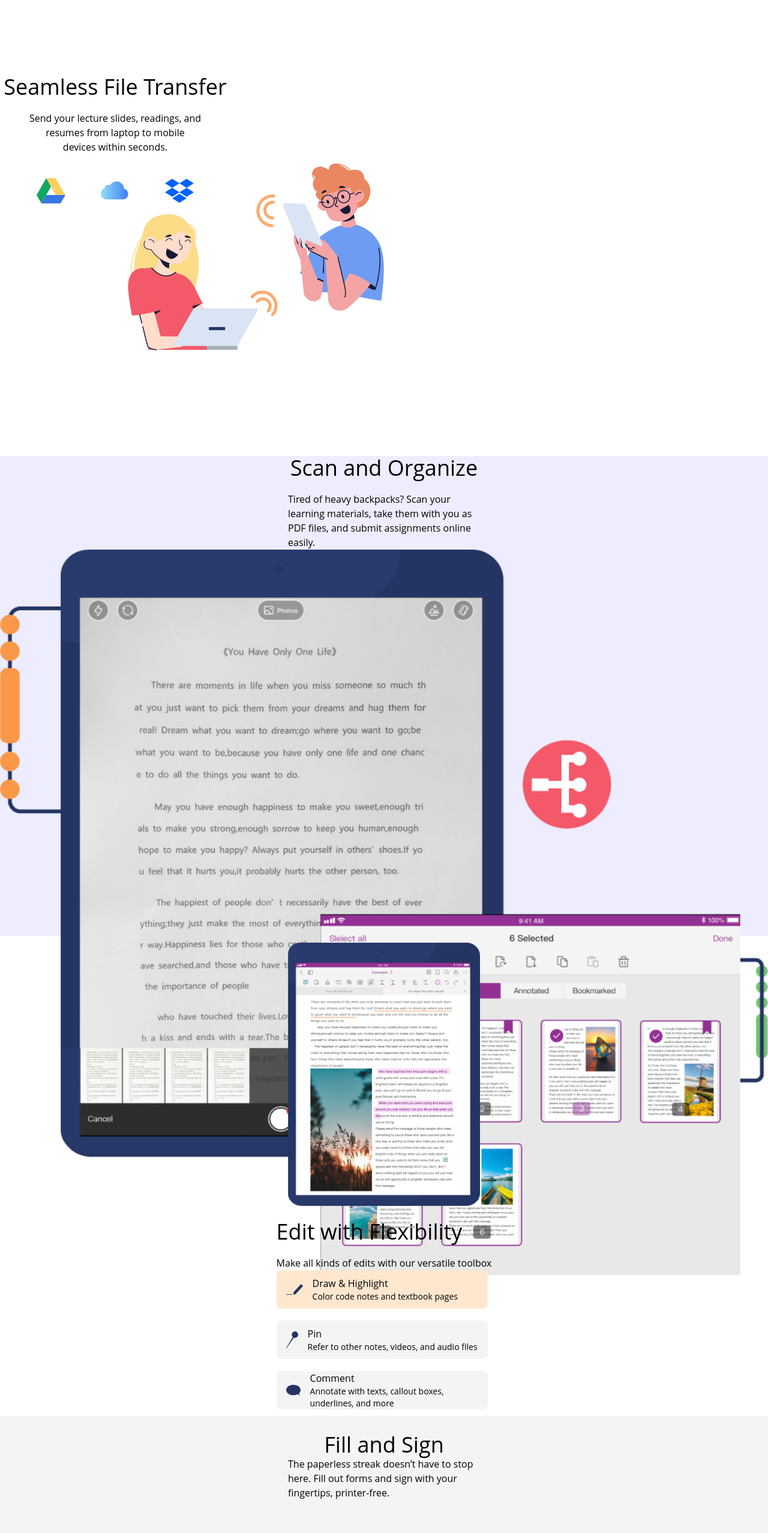
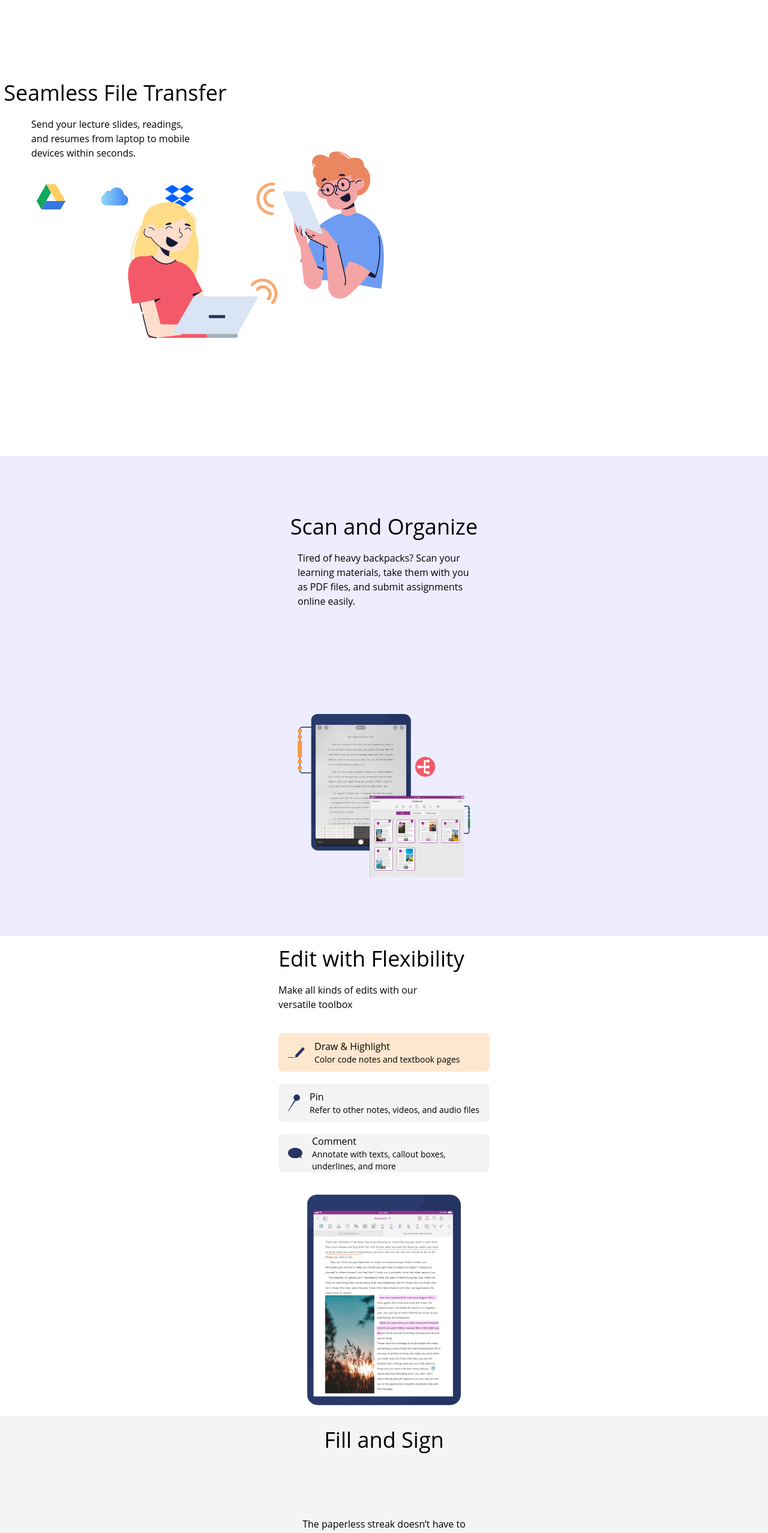
Before and after one commit to alexzhuisme/foxitedu, a React (Create React App) app: page / in a window 1280 px wide. Shown: the part 840-3395 px from the top of the page at 60% size. Built offline with nearby package versions, Linux system fonts and the light colour scheme.

Commit message:
Mobile responsive update

```diff
--- a/src/components/Edit.js
+++ b/src/components/Edit.js
@@ -7,17 +7,18 @@ import comment from "../img/comment.svg"
 export default function Edit(){
     return (
         <div className="grid grid-auto h-screen justify-center items-center">
-            <div className="w-80 flex justify-center items-center mx-auto">
-                <img src={edit} alt="" className="w-auto"/>
+            <div className="order-3 w-full flex justify-center items-center mx-auto">
+                <img src={edit} alt="" className="w-64"/>
             </div>
-            <div className="flex flex-col justify-center items-start">
-                <div className="text-4xl">
+            <div className="order-1 flex flex-col justify-center items-center lg:items-start">
+                <div className="text-3xl lg:text-4xl">
                     Edit with Flexibility
                 </div>
-                <div className="mt-5">
+                <div className="mt-5 w-70">
                     Make all kinds of edits with our versatile toolbox
                 </div>
-                <div>
+            </div>
+            <div className="order-2">
                 <div className="bg-orange-card rounded-lg flex items-start space-x-4 h-16 w-88">
                     <img src={draw} alt="" className="w-7 my-auto ml-4"/>
                     <div className="flex flex-col justify-center items-start h-full">
@@ -41,8 +42,6 @@ export default function Edit(){
                         <p className="text-sm">Annotate with texts, callout boxes, underlines, and more</p>
                     </div>
                 </div>
-
-                </div>
             </div>
         </div>
     )
--- a/src/components/Footer.js
+++ b/src/components/Footer.js
@@ -1,7 +1,7 @@
 export default function Footer(){
     return(
-        <div className="bg-footer h-screen bg-no-repeat bg-cover text-4xl justify-center flex items-center">
-            <div className="flex justify-start items-center flex-col h-96">
+        <div className="bg-footer h-auto lg:h-screen bg-no-repeat bg-contain bg-bottom lg:bg-cover text-3xl lg:text-4xl justify-center flex items-center">
+            <div className="flex justify-start items-center flex-col h-72 mt-5">
                 <div><span className="text-orange-foxit">Productivity</span> continues,</div>
                 <div>no matter where you are.</div>
             </div>
--- a/src/components/Scan.js
+++ b/src/components/Scan.js
@@ -2,17 +2,17 @@ import scan from "../img/scan.png"
 
 export default function Scan(){
     return (
-        <div className="h-screen bg-purple-base grid grid-auto">
+        <div className="h-auto lg:h-screen bg-purple-base grid grid-auto">
             <div className="h-full w-auto flex flex-col justify-center items-center">
-                <div className="text-4xl w-full flex justify-center items-center">
+                <div className="text-3xl lg:text-4xl mt-5 w-full flex justify-center items-center">
                     Scan and Organize
                 </div>
-                <div className="flex justify-center items-center w-80 mt-5">
+                <div className="flex justify-center items-center w-72 mt-5">
                     Tired of heavy backpacks? Scan your learning materials, take them with you as PDF files, and submit assignments online easily.
                 </div>
             </div>
-            <div className="w-auto flex justify-center items-center">
-                <img src={scan} alt="" className="w-full"/>
+            <div className="h-full w-full flex justify-center items-center">
+                <img src={scan} alt="" className="w-72  my-5"/>
             </div>
         </div>
     )
--- a/src/components/Sign.js
+++ b/src/components/Sign.js
@@ -2,17 +2,16 @@ import sign from "../img/Sign.png"
 
 export default function Sign() {
     return (
-        <div className="bg-orange-cardLight h-screen grid grid-auto">
-            <div className="h-full flex flex-col justify-center items-center">
-                <div className="text-4xl">
+        <div className="bg-orange-cardLight h-auto lg:h-screen grid grid-auto">
+
+                <div className="text-3xl lg:text-4xl mt-5 mx-auto">
                     Fill and Sign
                 </div>
-                <div className="w-80">
+                <div className="w-70 text-center mx-auto mt-5">
                     The paperless streak doesn’t have to stop here. Fill out forms and sign with your fingertips, printer-free.
                 </div>
-            </div>
             <div className="h-full flex justify-center items-center">
-                <img src={sign} alt="" className="w-108"/>
+                <img src={sign} alt="" className="w-72 my-5"/>
             </div>
 
         </div>
--- a/src/components/Transfer.js
+++ b/src/components/Transfer.js
@@ -7,13 +7,13 @@ import dropbox from '../img/dropbox.svg';
 
 export default function Transfer () {
     return (
-        <div className="lg:relative flex h-screen grid grid-auto overflow-hidden">
-            <div className="flex flex-col h-full lg:h-128 w-96 text-center lg:text-left justify-around items-center">
+        <div className="lg:relative h-auto lg:h-screen grid grid-auto overflow-hidden">
+            <div className="flex flex-col h-full lg:h-128 w-96 lg:text-left justify-around items-center">
                 <div className="flex flex-col justify-center items-center">
-                    <div className="text-3xl lg:text-4xl w-full flex justify-center items-center">
+                    <div className="text-3xl lg:text-4xl w-full mx-auto mt-5">
                         Seamless File Transfer
                     </div>
-                    <div className="text-center lg:text-start w-72 flex justify-center items-center mt-5">
+                    <div className="w-70 mt-5">
                         Send your lecture slides, readings, and resumes from laptop to mobile devices within seconds.
                     </div>
                     <div className="flex justify-around items-center w-80 mt-10">
@@ -22,7 +22,7 @@ export default function Transfer () {
                         <img src={dropbox} alt="" className="w-12"/>
                     </div>
                 </div>
-                <img src={fileTransfer} alt="" className="w-80 lg:w-4/12 lg:absolute lg:right-2/4 lg:bottom-44 lg:z-20"/>
+                <img src={fileTransfer} alt="" className="w-80 my-5 lg:w-4/12 lg:absolute lg:right-2/4 lg:bottom-44 lg:z-20"/>
             </div>
 
             {/* <img src={waveGray} alt="" className="w-full absolute bottom-6 z-0"/> */}
```
Also changed, not shown: 1 other file (tests, documents, lock files or other folders). Lines whose indentation alone changed are shown as unchanged.
